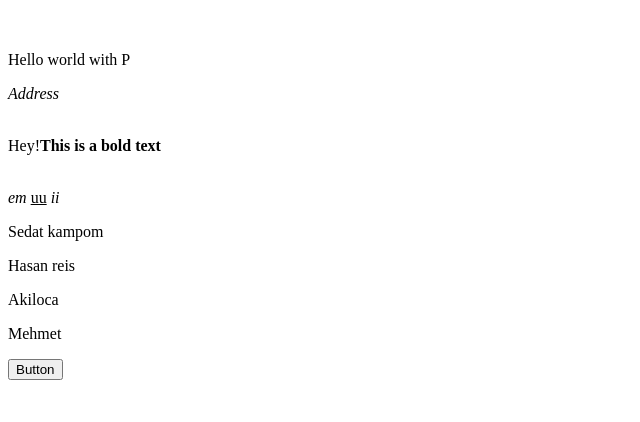
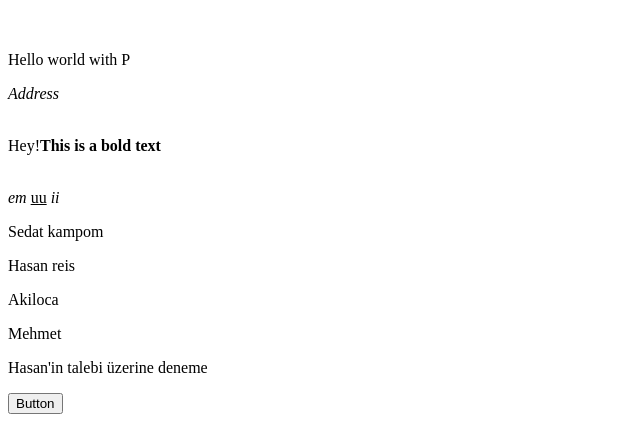
Before and after one commit to tariksitki/pre_class_notes_2024, a plain HTML site: page second_session/index.html in a window 1280 px wide. Shown: the part 551-973 px from the top of the page, without its empty margins (0-640 px from the left). Before the commit the page ends 939 px from the top, so only its background shows below. Drawn offline with Linux system fonts and the light colour scheme.

Commit message:
Update index.html

```diff
--- a/second_session/index.html
+++ b/second_session/index.html
@@ -40,6 +40,8 @@
 
       <p>Mehmet</p>
 
+      <p> Hasan'in talebi üzerine deneme </p>
+
 
 
 
```
